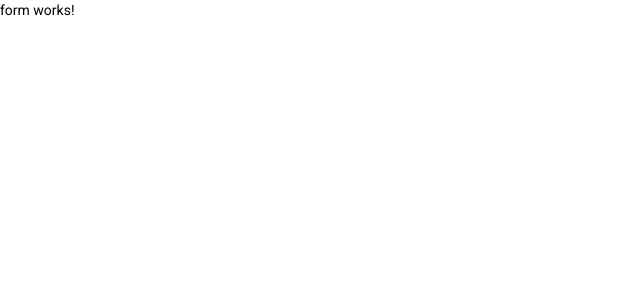
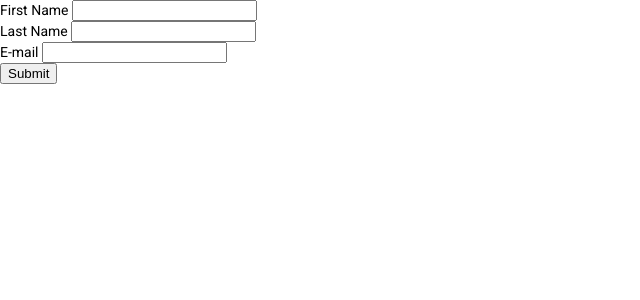
Before and after one commit to igobor94/Angular-ReactiveForms, an Angular app: page / in a window 1280 px wide. Shown: the top 300 px of the page, without its empty margins (0-640 px from the left). Built offline with nearby package versions, Linux system fonts and the light colour scheme.

Commit message:
init forms

```diff
--- a/src/app/form/form.component.html
+++ b/src/app/form/form.component.html
@@ -1 +1,25 @@
-<p>form works!</p>
+<form class="form">
+
+    <div class="form__firstName">
+        <label>
+            First Name
+            <input type="text" />
+        </label>
+    </div>
+    <div class="form__lastName">
+        <label>
+            Last Name
+            <input type="text" />
+        </label>
+    </div>
+    <div class="form__email">
+        <label>
+            E-mail
+            <input type="email" />
+        </label>
+    </div>
+    <div class="form__submit">
+        <input type="submit" />
+    </div>
+
+</form>
```
